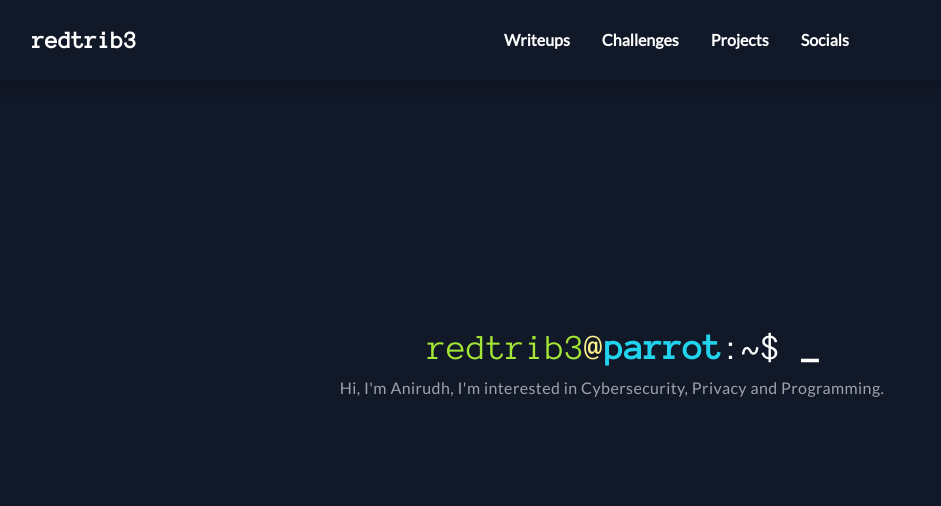
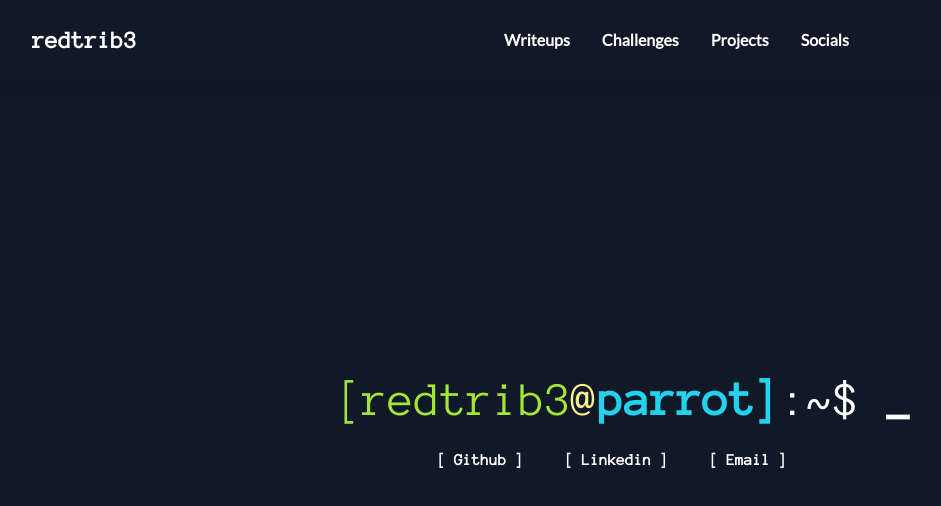
Before and after one commit to redtrib3/rctf-frontend, a Vue app: page / in a window 1280 px wide. Shown: the top 506 px of the page, without its empty margins (16-957 px from the left). Built offline with nearby package versions, Linux system fonts and the light colour scheme.

Commit message:
major changes to homepage UI

```diff
--- a/src/views/Homepage.vue
+++ b/src/views/Homepage.vue
@@ -1,22 +1,27 @@
 <template>
 
+    <div class="max-w-xl m-auto flex justify-center">
+        <div class="max-w-xl m-auto flex justify-center">
+        <main class="absolute inset-0 flex items-center justify-center">
+            <h1 class="lg:text-5xl text-3xl font-anonymouspro">
+                <span class="text-lime-400 hover:text-red-400 cursor-default" >[redtrib3</span>
 
-    <div class="container">
-        <main>
-            <h1 class="lg:text-4xl text-3xl font-anonymouspro">
-                <span class="text-lime-400">redtrib3</span>
                 <span class="text-yellow-200">@</span>
-                <span class="font-extrabold text-cyan-400">parrot</span>:~$
-                <span class="animate-ping font-extrabold">_</span>
+                <span class="font-extrabold text-cyan-400">parrot]</span>
+                <span class="hidden md:inline">:~$ </span>
+                <span class="hidden md:inline animate-ping font-extrabold">_</span>
             </h1>
+
         </main>
-
-        <div class="flex justify-center text-center mr-20 ml-14 mb-2 mt-2 text-gray-400 tracking-tight lg:tracking-wide">
-            Hi, I'm Anirudh, I'm interested in Cybersecurity, Privacy and Programming.
         </div>
 
     </div>
 
+    <div class="max-w-xl m-auto flex justify-center items-center absolute text-md font-anonymouspro inset-0 mt-20 pl-4">
+        <a href="https://github.com/redtrib3" class="pt-10 pr-4 lg:pr-10 font-bold hover:text-orange-400" target="_blank">[ Github ]</a>
+        <a href="https://linkedin.com/" class="pt-10 pr-4 lg:pr-10 font-bold hover:text-blue-400" target="_blank">[ Linkedin ]</a>
+        <a href="mailto:redtrib3@protonmail.com" class="pt-10 pr-4 lg:pr-10 hover:text-purple-400 font-bold" >[ Email ]</a>
+    </div>
 </template>
 
 <script>
@@ -26,9 +31,8 @@
 }
 </script>
 
-<style scoped>
 
-.container {
+ <!-- .container {
   max-width: 1000px;
   margin: auto;
   height: 72vh;
@@ -36,7 +40,4 @@
   flex-direction: column;
   justify-content: center;
   align-items: center;
-}
-
-
-</style>
+}  -->
```
